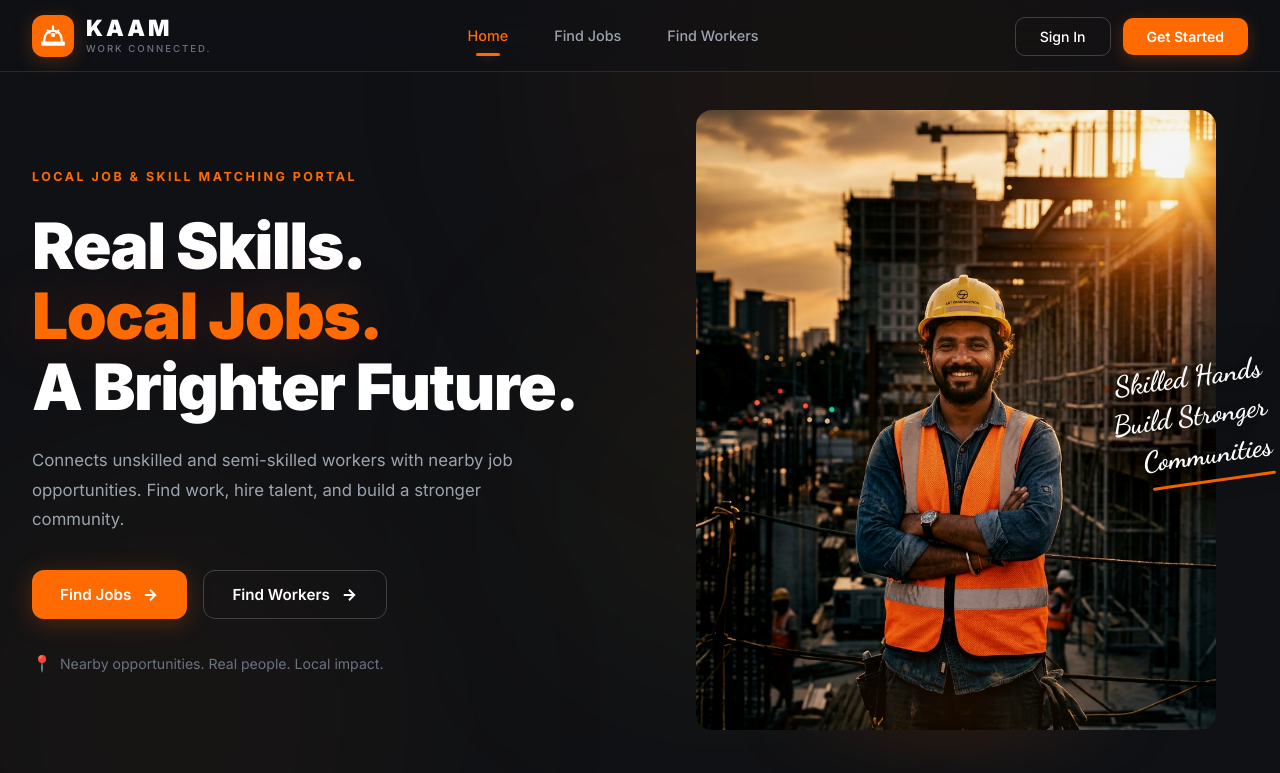
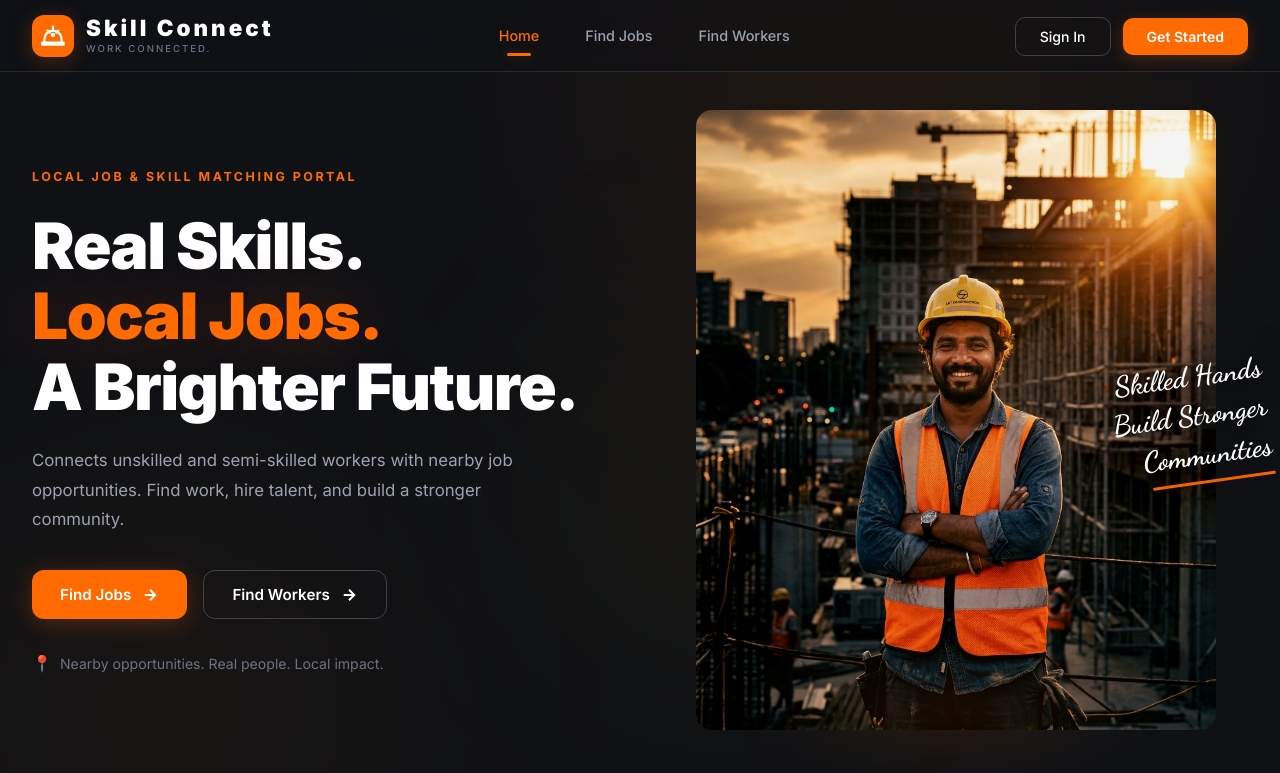
Before and after one commit to kaifdesai0966/skill-connect, a plain HTML site: page index.html in a window 1280 px wide. Drawn offline with Linux system fonts and the light colour scheme.

Commit message:
Add files via upload

```diff
--- a/index.html
+++ b/index.html
@@ -4,9 +4,9 @@
 <head>
   <meta charset="UTF-8" />
   <meta name="viewport" content="width=device-width, initial-scale=1.0" />
-  <title>KAAM — Work Connected | Local Job & Skill Matching Portal</title>
+  <title>Skill Connect — Work Connected | Local Job & Skill Matching Portal</title>
   <meta name="description"
-    content="KAAM connects unskilled and semi-skilled workers with nearby job opportunities. Find work, hire talent, and build a stronger community." />
+    content="Skill Connect connects unskilled and semi-skilled workers with nearby job opportunities. Find work, hire talent, and build a stronger community." />
   <link rel="preconnect" href="https://fonts.googleapis.com" />
   <link rel="preconnect" href="https://fonts.gstatic.com" crossorigin />
   <link
@@ -32,7 +32,7 @@
           </svg>
         </div>
         <div class="brand-text">
-          <span class="brand-name">KAAM</span>
+          <span class="brand-name">Skill Connect</span>
           <span class="brand-tagline">WORK CONNECTED.</span>
         </div>
       </a>
```
